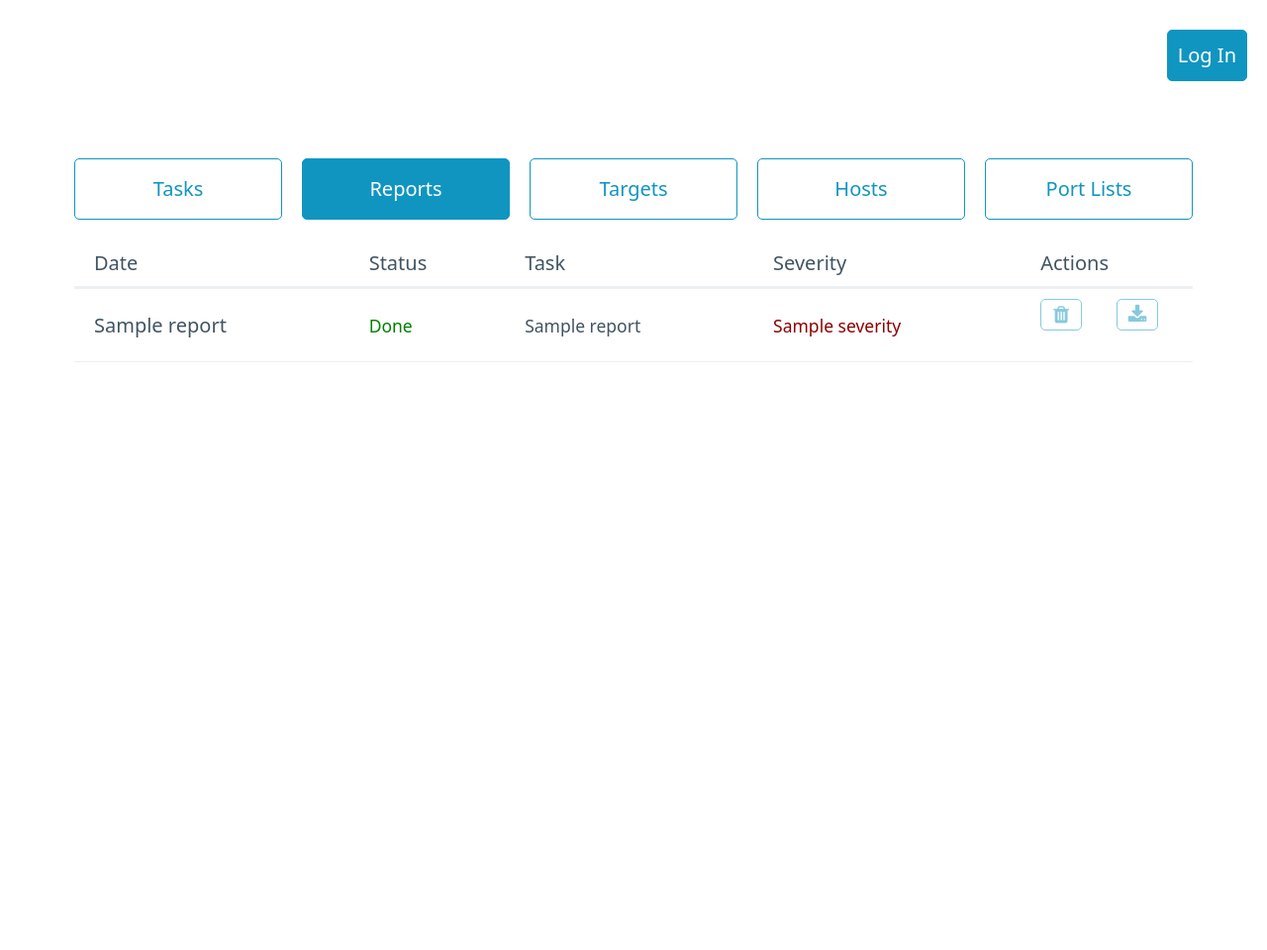
After one commit to Ignisso/BSOSkaner, a Python web app: template src/templates/reports.html in a window 1280 px wide. The commit adds this page. Shown: the whole page at 99% size. Run offline with Jinja, Linux system fonts and the light colour scheme; the template is opened without the code that fills it: most values are stand-ins (such as "Sample title", 1, 10 or a date in 2020).

Commit message:
More pages

```diff
--- a/src/templates/base.html
+++ b/src/templates/base.html
@@ -14,10 +14,11 @@
     </div>
     <div>
         <ul>
-            <li><a href="/tasks" role="button" class="outline">Dashboard</a></li>
             {% if not session.get("username") %}
                 <li><a href="/login" role="button">Log In</a></li>
             {% else %}
+                <li><a href="/tasks" role="button" class="outline">Dashboard</a></li>
+                <li><a href="/settings" role="button" class="outline">Settings</a></li>
                 <li><form action="/logout" method="post" style="height: 23;">
                     <button type="submit" role="button">Log Out</button>
                 </form></li>
--- a/src/templates/portlists.html
+++ b/src/templates/portlists.html
@@ -6,7 +6,9 @@
 
 <div class="grid">
     <a href="/tasks" role="button" class="outline">Tasks</a>
+    <a href="/reports" role="button" class="outline">Reports</a>
     <a href="/targets" role="button" class="outline">Targets</a>
+    <a href="/hosts" role="button" class="outline">Hosts</a>
     <a href="/portlists" role="button" class="primary">Port Lists</a>
 </div>
 <div class="container" style="padding-top: 20px">
--- /dev/null
+++ b/src/templates/reports.html
@@ -0,0 +1,89 @@
+{% extends 'base.html' %}
+
+{% block title %}Dashboard{% endblock %}
+
+{% block content %}
+
+<div class="grid">
+    <a href="/tasks" role="button" class="outline">Tasks</a>
+    <a href="/reports" role="button" class="primary">Reports</a>
+    <a href="/targets" role="button" class="outline">Targets</a>
+    <a href="/hosts" role="button" class="outline">Hosts</a>
+    <a href="/portlists" role="button" class="outline">Port Lists</a>
+</div>
+<div class="container" style="padding-top: 20px">
+    <table>
+  <thead>
+    <tr>
+      <th scope="col">Date</th>
+      <th scope="col">Status</th>
+      <th scope="col">Task</th>
+      <th scope="col">Severity</th>
+      <th scope="col">Actions</th>
+    </tr>
+  </thead>
+  <tbody>
+    {% for report in reports %}
+    <tr>
+      <th scope="row">{{ report.name }}</th>
+      {% if report.status == "Running" %}
+      <td> <progress value={{report.progress}} max="100"></progress> </td>
+      {% elif report.status == "Stopped" %}
+      <td style="color: yellow;"> {{ report.status }}</td>
+      {% elif report.status == "New" %}
+      <td style="color: blue;"> {{ report.status }}</td>
+      {% elif report.status == "Done" %}
+      <td style="color: green;"> {{ report.status }}</td>
+      {% elif report.status == "Requested" or report.status == "Queued" %}
+      <td> <progress></progress></td>
+      {% else %}
+      <td> {{ report.status }}</td>
+      {% endif %}
+      <td> {{ report.task_name }}</td>
+
+      {% if report.severity|float >= 7.0 %}
+      <td style="color: darkred;"> {{ report.severity }}</td>
+      {% elif report.severity|float  >= 4.0 %}
+      <td style="color: orange;"> {{ report.severity }}</td>
+      {% elif report.severity|float >= 0.0 %}
+      <td style="color: lightblue;"> {{ report.severity }}</td>
+      {% elif report.severity  < "0.0" %}
+      <td></td>
+      {% else %}
+      <td> {{ report.severity }}</td>
+      {% endif %}
+      <td>
+        <div class="grid">
+            {% if report.in_use == "0" %}
+            <form action="/deletereport/{{report.id}}" method="post" style="height: 23;">
+            <button style="width: 20px; height:20px;align-items: center; justify-content: center; display: flex;" class="outline">
+                <i class="fa fa-trash   fa-xl"></i>
+            </button>
+            </form>
+            <form action="/downloadreport/{{report.id}}" method="post" style="height: 23;">
+            <button style="width: 20px; height:20px;align-items: center; justify-content: center; display: flex;" class="outline">
+                <i class="fa fa-download   fa-xl"></i>
+            </button>
+            </form>
+            </div>
+            {% else %}
+            <form action="/deletereport/{{report.id}}" method="post" style="height: 23;">
+            <button style="width: 20px; height:20px;align-items: center; justify-content: center; display: flex;" class="outline" disabled>
+                <i class="fa fa-trash   fa-xl"></i>
+            </button>
+            </form>
+            <form action="/downloadreport/{{report.id}}" method="post" style="height: 23;">
+            <button style="width: 20px; height:20px;align-items: center; justify-content: center; display: flex;" class="outline" disabled>
+                <i class="fa fa-download   fa-xl"></i>
+            </button>
+            </form>
+            </div>
+            {% endif %}
+        </div>
+      </td>
+    </tr>
+    {% endfor %}
+  </tbody>
+</table>
+</div>
+{% endblock %}
--- a/src/templates/targets.html
+++ b/src/templates/targets.html
@@ -6,7 +6,9 @@
 
 <div class="grid">
     <a href="/tasks" role="button" class="outline">Tasks</a>
+    <a href="/reports" role="button" class="outline">Reports</a>
     <a href="/targets" role="button" class="primary">Targets</a>
+    <a href="/hosts" role="button" class="outline">Hosts</a>
     <a href="/portlists" role="button" class="outline">Port Lists</a>
 </div>
 <div class="container" style="padding-top: 20px">
--- a/src/templates/tasks.html
+++ b/src/templates/tasks.html
@@ -6,7 +6,9 @@
 
 <div class="grid">
     <a href="/tasks" role="button" class="primary">Tasks</a>
+    <a href="/reports" role="button" class="outline">Reports</a>
     <a href="/targets" role="button" class="outline">Targets</a>
+    <a href="/hosts" role="button" class="outline">Hosts</a>
     <a href="/portlists" role="button" class="outline">Port Lists</a>
 </div>
 <div class="container" style="padding-top: 20px">
```
Also changed, not shown: src/app.py (+65 -1 lines), src/notify.py (added, +23 -0 lines), src/openvaslib.py (+26 -5 lines), src/temp.py (+8 -2 lines), src/templates/hosts.html (added, +69 -0 lines), src/templates/settings.html (added, +7 -0 lines).
